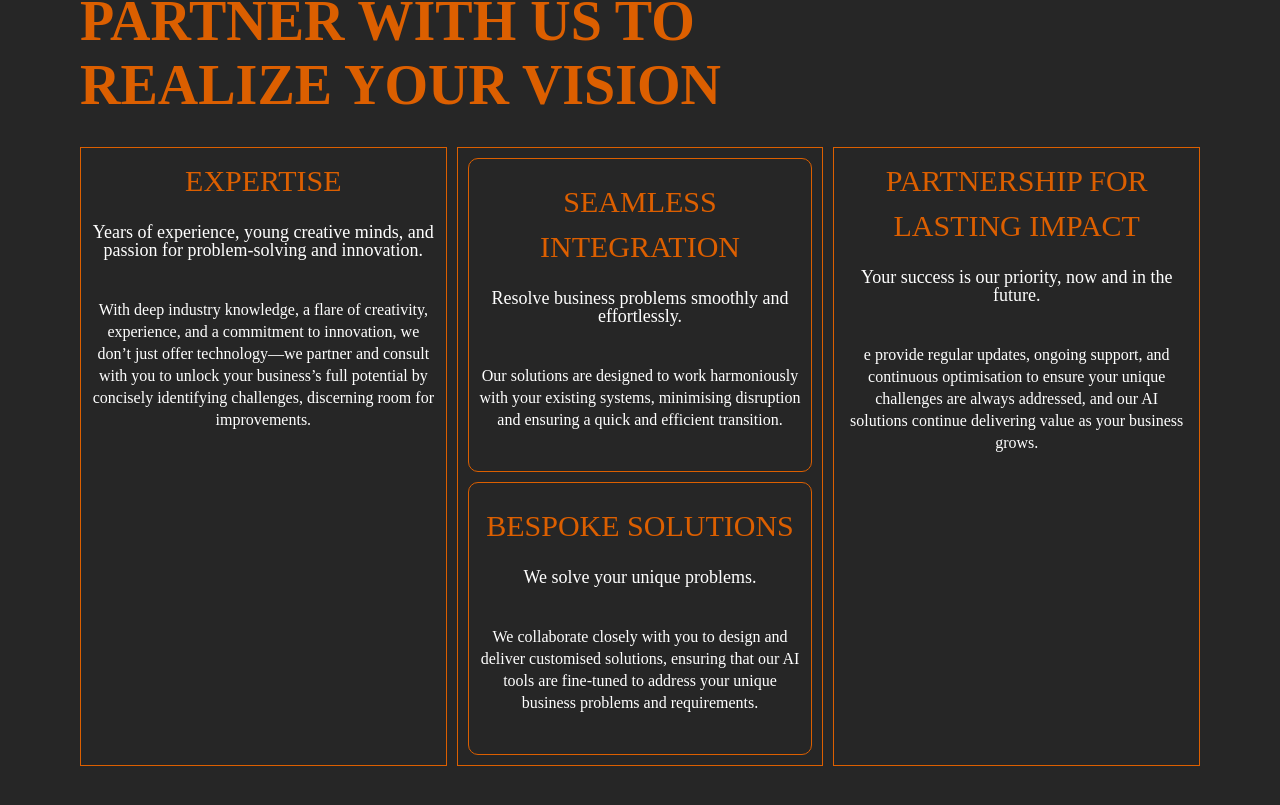
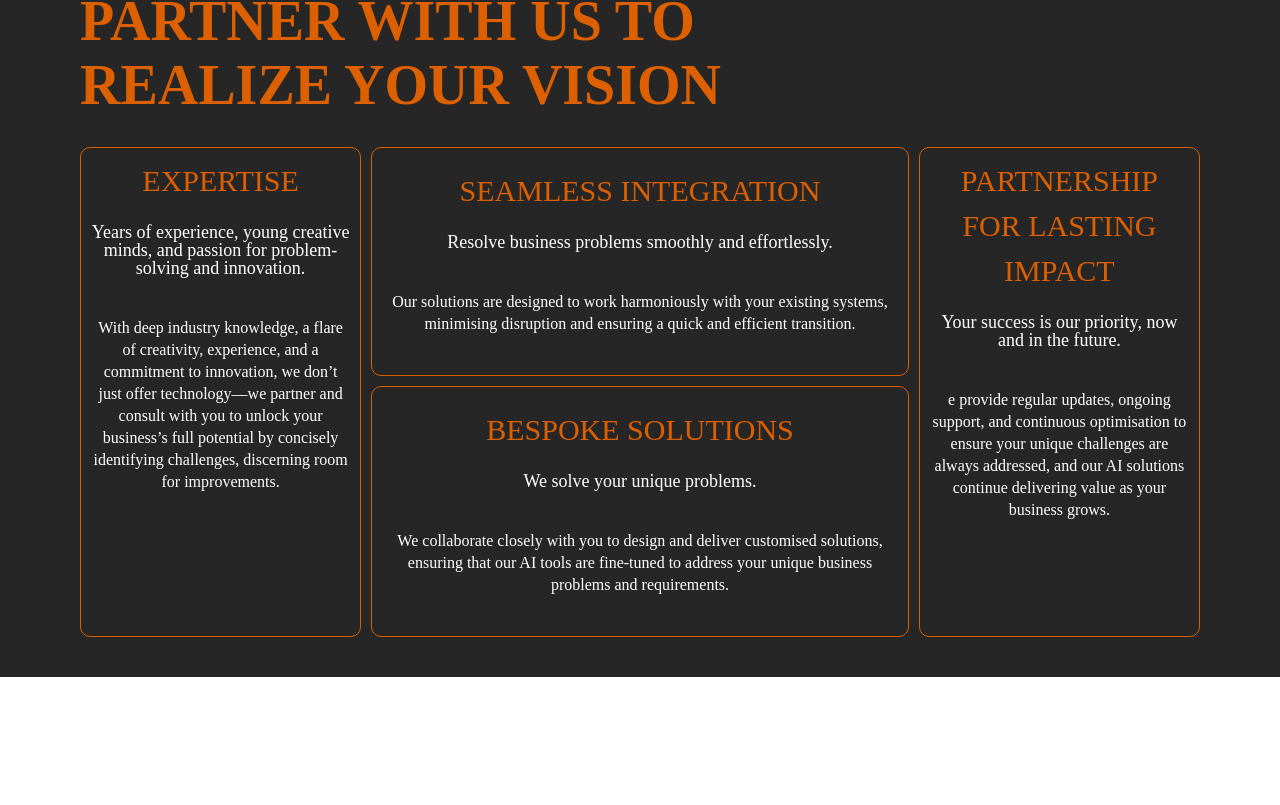
Before and after one commit to dev24mxpertz/altusai, a React (Create React App) app: page / in a window 1280 px wide. Shown: the part 4628-5433 px from the top of the page. After the commit the page ends 5305 px from the top, so only its background shows below. Built offline with nearby package versions, Linux system fonts and the light colour scheme; a web font is replaced by a local one.

Commit message:
first commit

```diff
--- a/src/App.css
+++ b/src/App.css
@@ -507,7 +507,6 @@
 }
 
 .Herosectionseventh_maincont_content_cont_left,
-.Herosectionseventh_maincont_content_cont_middle,
 .Herosectionseventh_maincont_content_cont_right {
   flex: 1; /* Ensures equal width for all three columns */
   display: flex;
@@ -518,6 +517,7 @@
   border: 1px solid #dc5f00;
   background-color: #262626;
   box-sizing: border-box;
+  border-radius: 10px;
 }
 
 .Herosectionseventh_maincont_content_cont_left {
@@ -562,7 +562,7 @@
 .Herosectionseventh_maincont_content_cont_left_h3 {
   text-align: center;
   line-height: 1;
-  color: #FFFFFF;
+  color: #ffffff;
   font-size: 18px;
   margin: 20px 0px;
 }
@@ -695,7 +695,7 @@
 
   .Herosectionsixth_maincont {
     height: initial;
-    padding: 20px 10px ;
+    padding: 20px 10px;
   }
   .Herosectionsixth_maincontent_cont {
     height: initial;
@@ -732,15 +732,14 @@
   .Herosectionsixth_maincontent_cont_p {
     line-height: 17px;
   }
-  .HerosectionThird_contentcont_box_imagecont{
+  .HerosectionThird_contentcont_box_imagecont {
     height: 8vh;
   }
-
 
   /* ----------------------------------------------------------------------------- .Herosectionseventh_maincont   */
   .Herosectionseventh_maincont {
     height: inherit;
-    padding: 20px 10px ;
+    padding: 20px 10px;
   }
   .Herosectionseventh_maincont_h1 {
     font-size: 24px;
```
